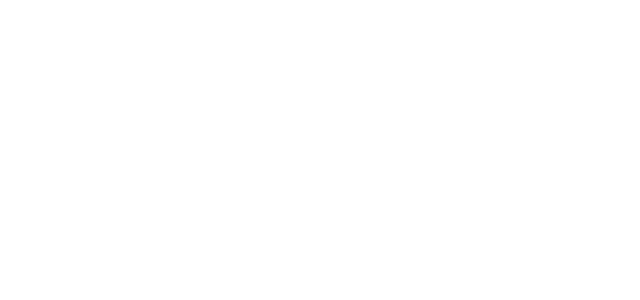
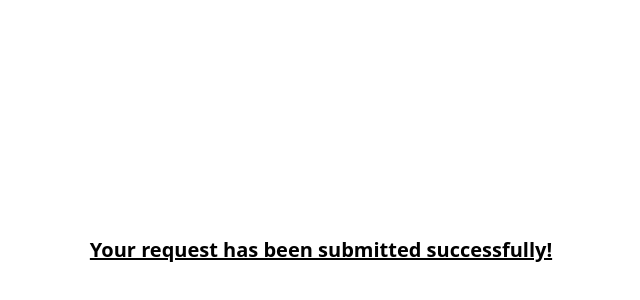
Before and after one commit to supmir/frontend, a Next.js app: page /complete in a window 1280 px wide. Shown: the part 150-450 px from the top of the page, without its empty margins (319-959 px from the left). Built offline with nearby package versions, Linux system fonts and the light colour scheme.

Commit message:
Success page complete

```diff
--- a/pages/complete.js
+++ b/pages/complete.js
@@ -1,3 +1,9 @@
 export default function complete() {
-  return <div></div>;
+  return (
+    <div className="flex h-screen">
+      <div className="m-auto text-xl font-bold underline text-center">
+        Your request has been submitted successfully!
+      </div>
+    </div>
+  );
 }
```
